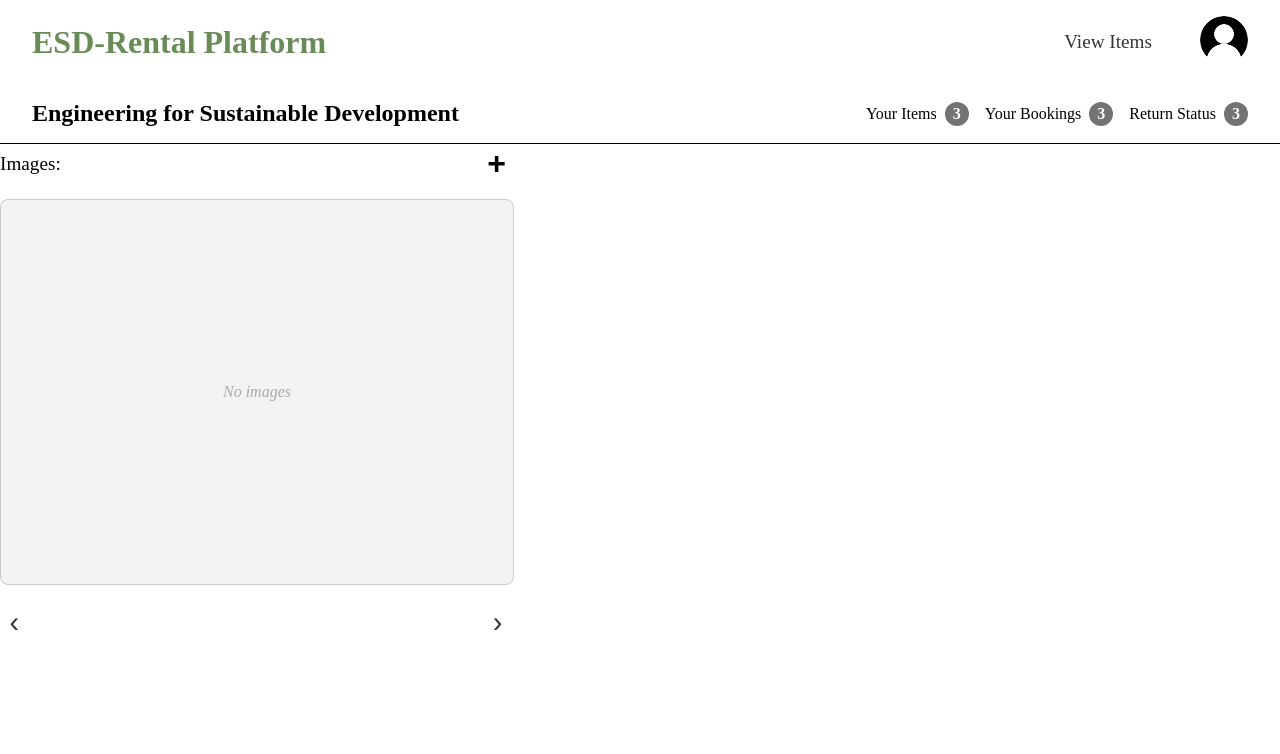
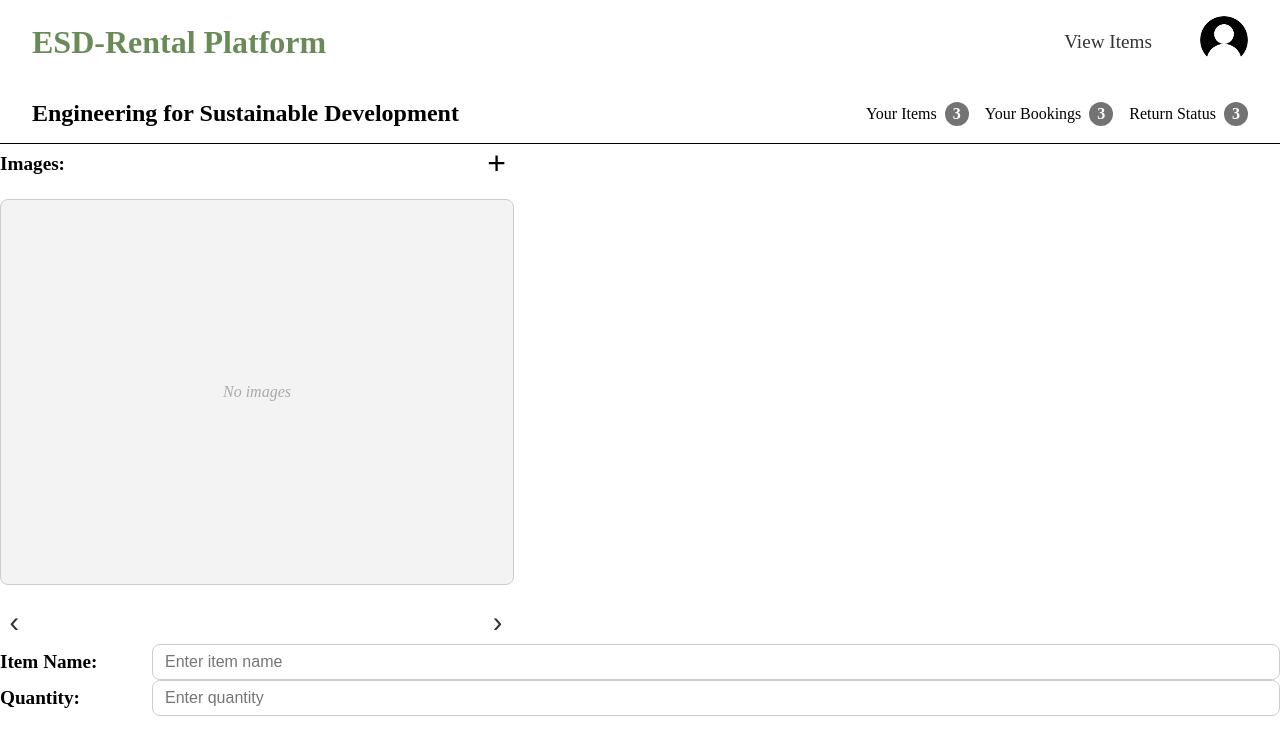
Before and after one commit to almightyprogrammer/esd-project-backend, a Vue app in the folder frontend/: page /club/items/new in a window 1280 px wide. Shown: the top 754 px of the page. Built offline with nearby package versions, Linux system fonts and the light colour scheme.

Commit message:
Created the text input component

```diff
--- a/frontend/src/components/inputs/ImageUploader.vue
+++ b/frontend/src/components/ui/ImageUploader.vue
@@ -134,11 +134,11 @@ function prevImage() {
   justify-content: space-between;
   align-items: center;
   font-size: 1.2rem;
+  font-weight: bold;
 }
 
 .addButton {
   font-size: 2rem;
-  font-weight: bold;
   background: none;
   border: none;
   cursor: pointer;
--- /dev/null
+++ b/frontend/src/components/ui/TextInput.vue
@@ -0,0 +1,53 @@
+<template>
+    <div class="text-input">
+      <label v-if="label" class="input-label">{{ label }}</label>
+      <input
+        :type="type"
+        :placeholder="placeholder"
+        class="input-field"
+        :value="modelValue"
+        @input="$emit('update:modelValue', $event.target.value)"
+      />
+    </div>
+  </template>
+
+  <script setup>
+  defineProps({
+    label: String,
+    placeholder: String,
+    modelValue: String,
+    type: {
+      type: String,
+      default: 'text'
+    }
+  });
+
+  defineEmits(['update:modelValue']);
+  </script>
+
+  <style scoped>
+  .text-input {
+    display: flex;
+    align-items: center;
+    gap: 2rem;
+  }
+
+  .input-label {
+    min-width: 120px;
+    font-weight: bold;
+    font-size: 1.2rem;
+  }
+
+  .input-field {
+    flex: 1;
+    padding: 0.5rem 0.75rem;
+    border: 1px solid #ccc;
+    border-radius: 8px;
+    font-size: 1rem;
+    outline: none;
+  }
+
+  .input-field:focus {
+    border-color: #666;
+  }
+  </style>
--- a/frontend/src/views/AddNewItemPage.vue
+++ b/frontend/src/views/AddNewItemPage.vue
@@ -1,22 +1,34 @@
 AddNewItemPage
 <template>
-    <PageHeader/>
-    <ProfileNavigationBar/>
-    <ImageUploader
+  <PageHeader />
+  <ProfileNavigationBar />
+  <ImageUploader
     :images="images"
-    @add-image="img => images.push(img)"
-    @update:images="imgs => images = imgs"
+    @add-image="(img) => images.push(img)"
+    @update:images="(imgs) => (images = imgs)"
+  />
+  <TextInput
+    label="Item Name:"
+    placeholder="Enter item name"
+    v-model="itemName"
+  />
+  <TextInput
+    label="Quantity:"
+    placeholder="Enter quantity"
+    type="number"
+    v-model="quantity"
   />
 </template>
 <script setup>
-    import { ref } from 'vue';
-    import PageHeader from '../components/common/PageHeader.vue';
-    import ProfileNavigationBar from '../components/profile_common/ProfileNavigationBar.vue';
-    import ImageUploader from '../components/inputs/ImageUploader.vue';
+import { ref } from "vue";
+import PageHeader from "../components/common/PageHeader.vue";
+import ProfileNavigationBar from "../components/profile_common/ProfileNavigationBar.vue";
+import ImageUploader from "../components/ui/ImageUploader.vue";
+import TextInput from "../components/ui/TextInput.vue";
 
-    const images = ref([]);
+const images = ref([]);
 
-    function handleImageAdd(newImage) {
-        images.value.push(newImage);
-    }
+function handleImageAdd(newImage) {
+  images.value.push(newImage);
+}
 </script>
```
